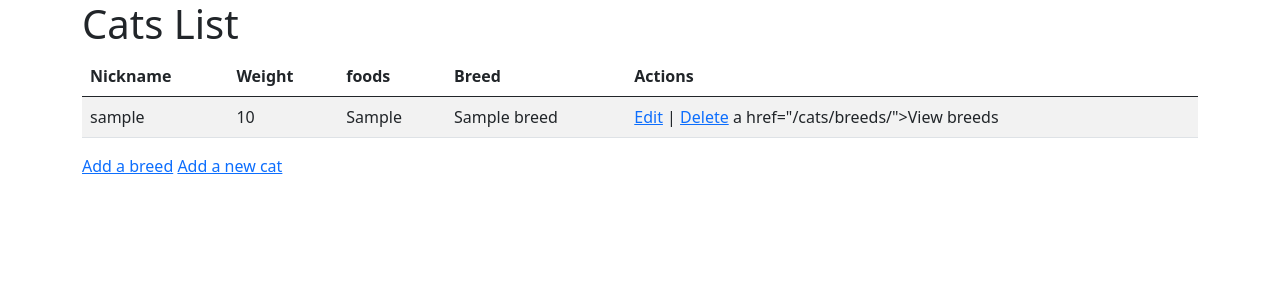
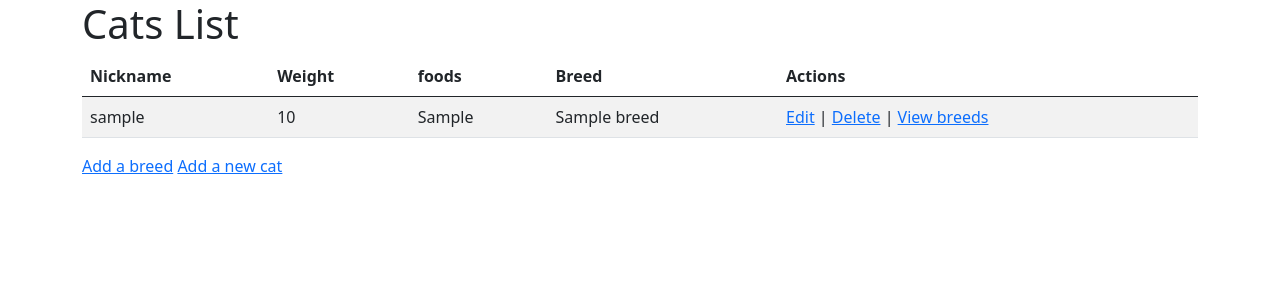
Before and after one commit to Junaid7200/DjangoForEverybody, a Django app: page /cats/ in a window 1280 px wide. Shown: the top 300 px of the page. Run offline with Django 4.2, Linux system fonts and the light colour scheme; a user stored in the database is signed in; tables that the repository leaves empty hold one stand-in row (values such as "Sample post"); some libraries are stand-ins or nearby versions.

Commit message:
fix: small tweaks to satisfy autograder

```diff
--- a/mysite/cats/templates/cats/cat_list.html
+++ b/mysite/cats/templates/cats/cat_list.html
@@ -21,9 +21,9 @@
                 <td>{{ cat.foods }}</td>
                 <td>{{ cat.breed }}</td>
                 <td>
-                    <a href="{% url 'cat_update' cat.id %}">Edit</a>  |
-                    <a href="{% url 'cat_delete' cat.id %}">Delete</a>
-                    <a>a href="{% url 'breed_list' %}">View breeds</a>
+                    <a href="{% url 'cat_update' cat.id %}">Edit</a> |
+                    <a href="{% url 'cat_delete' cat.id %}">Delete</a> |
+                    <a href="{% url 'breed_list' %}">View breeds</a>
                     </td>
             </tr>
             {% endfor %}
```
